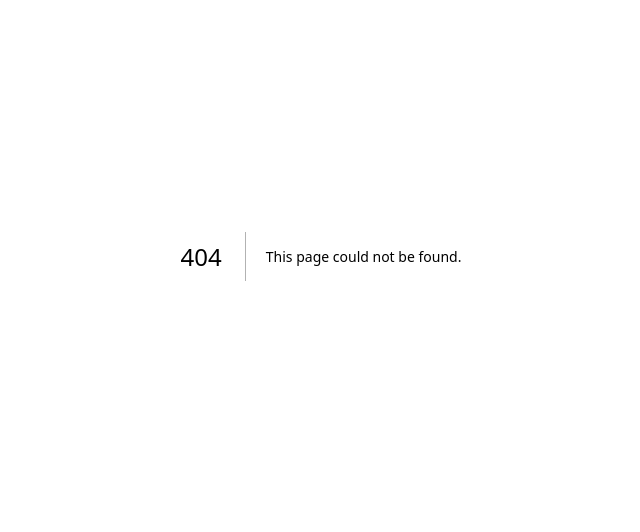
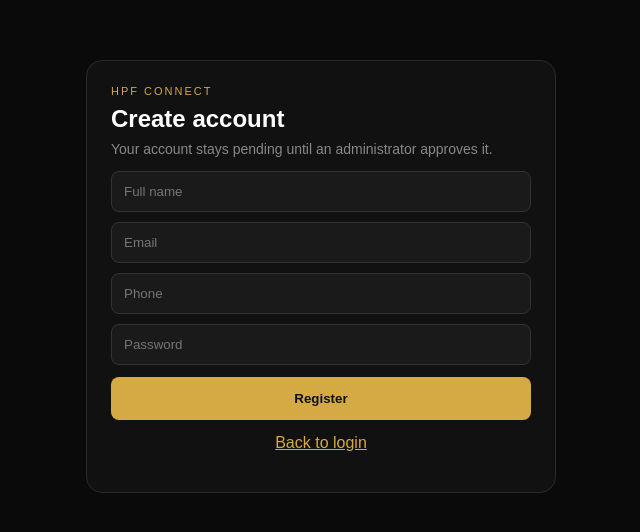
Before and after one commit to NEWGEN112/hpf-connect, a Next.js app: page /register in a window 1280 px wide. Before the commit this address had no page. Shown: the part 144-676 px from the top of the page, without its empty margins (319-959 px from the left). Built offline with nearby package versions, Linux system fonts and the light colour scheme; no server answers.

Commit message:
Implement registration page with Supabase auth

```diff
--- /dev/null
+++ b/app/register/page.tsx
@@ -0,0 +1,76 @@
+"use client";
+
+import { useState } from "react";
+import Link from "next/link";
+import { createClient } from "@supabase/supabase-js";
+
+const supabase = createClient(
+  process.env.NEXT_PUBLIC_SUPABASE_URL || "",
+  process.env.NEXT_PUBLIC_SUPABASE_ANON_KEY || ""
+);
+
+export default function RegisterPage() {
+  const [name, setName] = useState("");
+  const [email, setEmail] = useState("");
+  const [phone, setPhone] = useState("");
+  const [password, setPassword] = useState("");
+  const [message, setMessage] = useState("");
+  const [error, setError] = useState("");
+  const [saving, setSaving] = useState(false);
+
+  async function handleRegister(e: React.FormEvent) {
+    e.preventDefault();
+    setError("");
+    setMessage("");
+    if (!name.trim() || !email.trim() || !password) {
+      setError("Name, email and password are required.");
+      return;
+    }
+    if (password.length < 8) {
+      setError("Password must be at least 8 characters.");
+      return;
+    }
+    setSaving(true);
+    const { data, error: signError } = await supabase.auth.signUp({
+      email: email.trim(),
+      password,
+      options: { data: { full_name: name.trim(), phone } }
+    });
+    if (signError || !data.user) {
+      setSaving(false);
+      setError(signError?.message || "Could not create account.");
+      return;
+    }
+    const { error: profileError } = await supabase.from("profiles").insert({
+      id: data.user.id,
+      full_name: name.trim(),
+      phone,
+      role: "member",
+      status: "pending"
+    });
+    setSaving(false);
+    if (profileError) {
+      setError(profileError.message);
+      return;
+    }
+    setMessage("Account created. An administrator must approve you before you can sign in.");
+  }
+
+  return (
+    <main style={{ minHeight: "100vh", background: "#0a0a0a", color: "white", fontFamily: "Arial, sans-serif", padding: "20px", display: "flex", alignItems: "center", justifyContent: "center" }}>
+      <form onSubmit={handleRegister} style={{ width: "100%", maxWidth: "420px", background: "#111", border: "1px solid #2a2a2a", borderRadius: "16px", padding: "24px" }}>
+        <div style={{ fontSize: "11px", letterSpacing: "2px", color: "#d5a943", marginBottom: "8px" }}>HPF CONNECT</div>
+        <h1 style={{ margin: "0 0 8px", fontSize: "24px" }}>Create account</h1>
+        <p style={{ color: "#888", fontSize: "14px", marginTop: 0 }}>Your account stays pending until an administrator approves it.</p>
+        <input value={name} onChange={(e) => setName(e.target.value)} placeholder="Full name" style={{ width: "100%", marginBottom: "10px", padding: "12px", background: "#1a1a1a", color: "white", border: "1px solid #333", borderRadius: "8px", boxSizing: "border-box" }} />
+        <input type="email" value={email} onChange={(e) => setEmail(e.target.value)} placeholder="Email" style={{ width: "100%", marginBottom: "10px", padding: "12px", background: "#1a1a1a", color: "white", border: "1px solid #333", borderRadius: "8px", boxSizing: "border-box" }} />
+        <input value={phone} onChange={(e) => setPhone(e.target.value)} placeholder="Phone" style={{ width: "100%", marginBottom: "10px", padding: "12px", background: "#1a1a1a", color: "white", border: "1px solid #333", borderRadius: "8px", boxSizing: "border-box" }} />
+        <input type="password" value={password} onChange={(e) => setPassword(e.target.value)} placeholder="Password" style={{ width: "100%", marginBottom: "12px", padding: "12px", background: "#1a1a1a", color: "white", border: "1px solid #333", borderRadius: "8px", boxSizing: "border-box" }} />
+        {error && <p style={{ color: "#ff6b6b", fontSize: "13px" }}>{error}</p>}
+        {message && <p style={{ color: "#4ade80", fontSize: "13px" }}>{message}</p>}
+        <button disabled={saving} style={{ width: "100%", background: "#d5a943", color: "#111", border: "none", padding: "14px", borderRadius: "8px", fontWeight: 700 }}>{saving ? "Creating..." : "Register"}</button>
+        <p style={{ textAlign: "center", marginTop: "14px" }}><Link href="/login" style={{ color: "#d5a943" }}>Back to login</Link></p>
+      </form>
+    </main>
+  );
+      }
```
